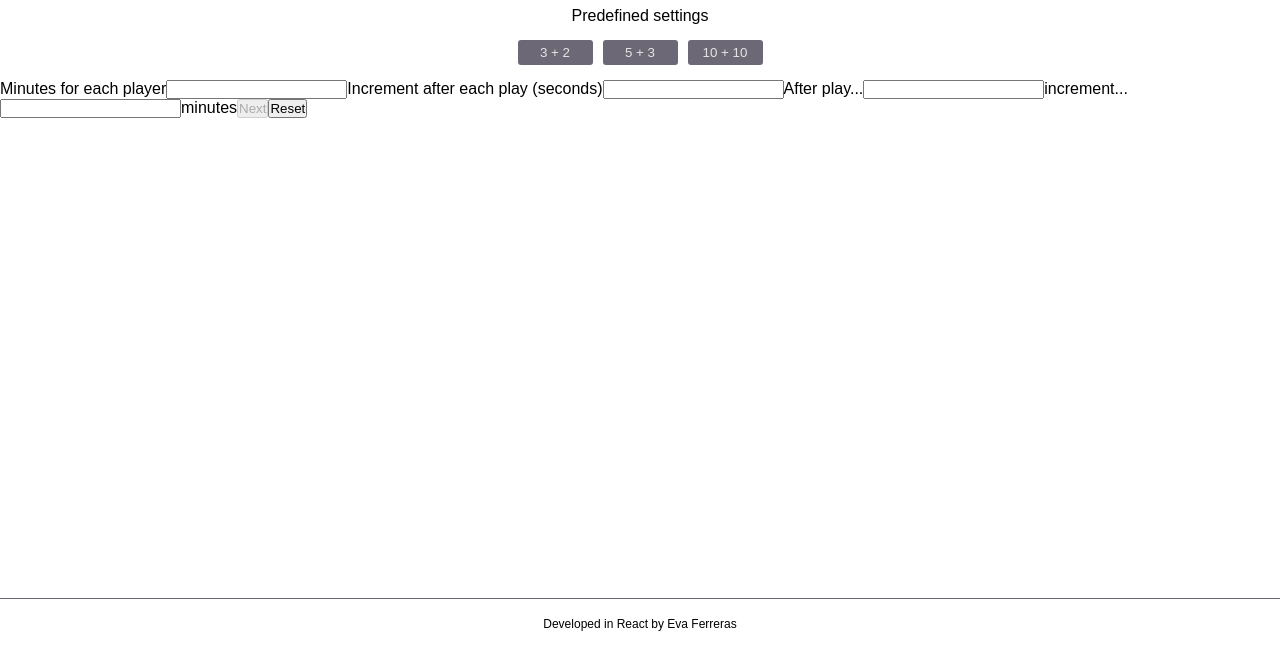
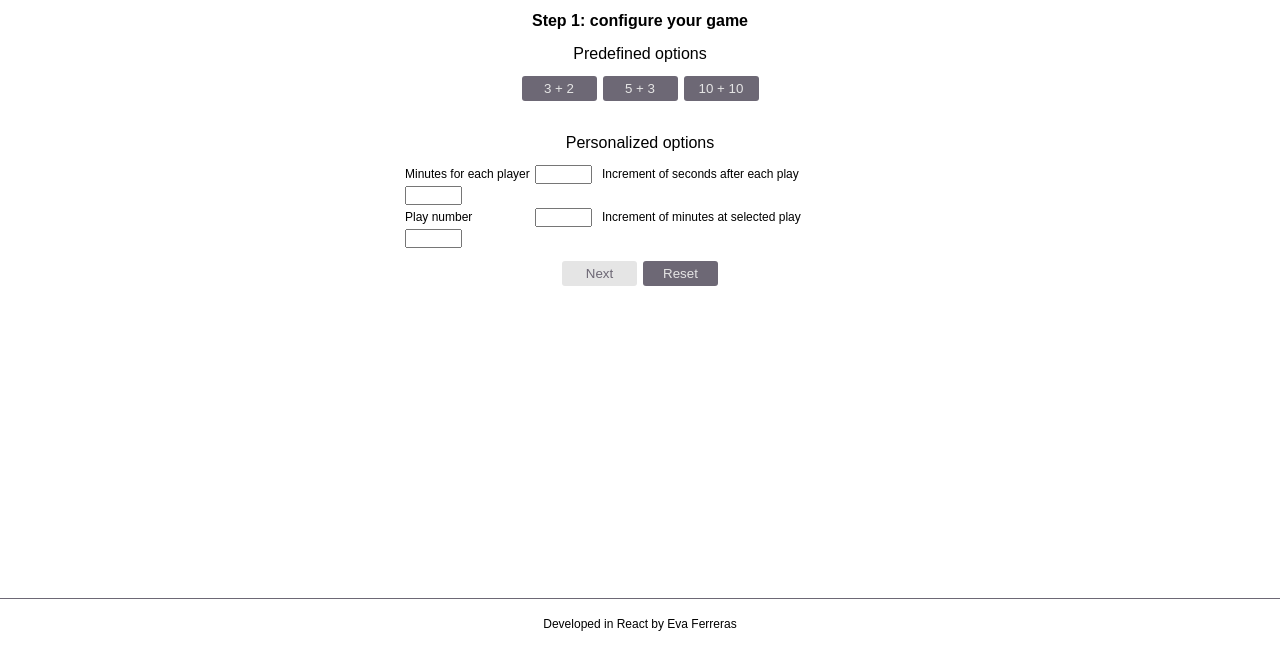
Before and after one commit to evaferrerasbr/chess-clock, a React app: page / in a window 1280 px wide. Shown: the part 151-800 px from the top of the page. Built offline with nearby package versions, Linux system fonts and the light colour scheme.

Commit message:
Add basic desktop styles to landing

```diff
--- a/src/components/Form/InputIncAfterEachPlay.js
+++ b/src/components/Form/InputIncAfterEachPlay.js
@@ -11,12 +11,13 @@ function InputIncAfterEachPlay(props) {
 
   return (
     <>
-      <label htmlFor="incAfterEachPlay">
-        Increment after each play (seconds)
+      <label className="SetupForm__label" htmlFor="incAfterEachPlay">
+        Increment of seconds after each play
       </label>
       <input
+        className="SetupForm__input"
         id="incAfterEachPlay"
-        type="text"
+        type="number"
         name="incAfterEachPlay"
         value={incAfterEachPlay}
         onChange={handleChange}
--- a/src/components/Form/InputIncOfMinutes.js
+++ b/src/components/Form/InputIncOfMinutes.js
@@ -11,15 +11,17 @@ function InputIncOfMinutes(props) {
 
   return (
     <>
-      <label htmlFor="incOfMinutes">increment...</label>
+      <label className="SetupForm__label" htmlFor="incOfMinutes">
+        Increment of minutes at selected play
+      </label>
       <input
+        className="SetupForm__input"
         id="incOfMinutes"
-        type="text"
+        type="number"
         name="incOfMinutes"
         value={incOfMinutes}
         onChange={handleChange}
       />
-      <p className="SetupForm__paragraph">minutes</p>
     </>
   );
 }
--- a/src/components/Form/InputPlayNumber.js
+++ b/src/components/Form/InputPlayNumber.js
@@ -11,10 +11,16 @@ function InputPlayNumber(props) {
 
   return (
     <>
-      <label htmlFor="playNumber">After play...</label>
+      <label
+        className="SetupForm__label SetupForm__label--short"
+        htmlFor="playNumber"
+      >
+        Play number
+      </label>
       <input
+        className="SetupForm__input"
         id="playNumber"
-        type="text"
+        type="number"
         name="playNumber"
         value={playNumber}
         onChange={handleChange}
--- a/src/components/Form/InputTotalMinutes.js
+++ b/src/components/Form/InputTotalMinutes.js
@@ -11,10 +11,16 @@ function InputTotalMinutes(props) {
 
   return (
     <>
-      <label htmlFor="totalMinutes">Minutes for each player</label>
+      <label
+        className="SetupForm__label SetupForm__label--short"
+        htmlFor="totalMinutes"
+      >
+        Minutes for each player
+      </label>
       <input
+        className="SetupForm__input"
         id="totalMinutes"
-        type="text"
+        type="number"
         name="totalMinutes"
         value={totalMinutes}
         onChange={handleChange}
--- a/src/components/Form/SetupForm.js
+++ b/src/components/Form/SetupForm.js
@@ -21,7 +21,10 @@ function SetupForm(props) {
   };
 
   return (
-    <form>
+    <>
+      <h3 className="SetupForm__title">Personalized options</h3>
+      <form className="SetupForm">
+        <div className="SetupForm__wrapper SetupForm__wrapper--up">
           <InputTotalMinutes
             totalMinutes={totalMinutes}
             handleInputChange={handleInputChange}
@@ -30,6 +33,8 @@ function SetupForm(props) {
             incAfterEachPlay={incAfterEachPlay}
             handleInputChange={handleInputChange}
           />
+        </div>
+        <div className="SetupForm__wrapper SetupForm__wrapper--down">
           <InputPlayNumber
             playNumber={playNumber}
             handleInputChange={handleInputChange}
@@ -38,19 +43,33 @@ function SetupForm(props) {
             incOfMinutes={incOfMinutes}
             handleInputChange={handleInputChange}
           />
+        </div>
+        <div className="SetupForm__wrapper--button">
           {isClicked ? (
-        <button type="button">
-          <Link to="/colours">Next</Link>
+            <button className="SetupForm__button" type="button">
+              <Link className="SetupForm__button--link" to="/colours">
+                Next
+              </Link>
             </button>
           ) : (
-        <button type="button" disabled>
+            <button
+              className="SetupForm__button SetupForm__button--disabled"
+              type="button"
+              disabled
+            >
               Next
             </button>
           )}
-      <button type="button" onClick={handleClick}>
+          <button
+            className="SetupForm__button"
+            type="button"
+            onClick={handleClick}
+          >
             Reset
           </button>
+        </div>
       </form>
+    </>
   );
 }
 
--- a/src/components/Landing.js
+++ b/src/components/Landing.js
@@ -1,5 +1,6 @@
 import PredefinedSettings from './PredefinedSettings';
 import SetupForm from './Form/SetupForm';
+import '../stylesheets/Landing.scss';
 
 function Landing(props) {
   const {
@@ -15,6 +16,7 @@ function Landing(props) {
 
   return (
     <>
+      <h2 className="Landing__title">Step 1: configure your game</h2>
       <PredefinedSettings handlePredefinedSettings={handlePredefinedSettings} />
       <SetupForm
         totalMinutes={totalMinutes}
--- a/src/components/PredefinedSettings.js
+++ b/src/components/PredefinedSettings.js
@@ -27,7 +27,7 @@ function PredefinedSettings(props) {
 
   return (
     <section className="PredefinedSettings">
-      <p className="PredefinedSettings__text">Predefined settings</p>
+      <h3 className="PredefinedSettings__title">Predefined options</h3>
       <div className="PredefinedSettings__wrapper">
         <button
           className="PredefinedSettings__button"
--- a/src/stylesheets/App.scss
+++ b/src/stylesheets/App.scss
@@ -2,5 +2,6 @@
   &__title {
     font-size: 1.5rem;
     text-align: center;
+    margin-bottom: 15px;
   }
 }
--- /dev/null
+++ b/src/stylesheets/Landing.scss
@@ -0,0 +1,6 @@
+.Landing {
+  &__title {
+    font-size: 1rem;
+    text-align: center;
+  }
+}
--- a/src/stylesheets/PredefinedSettings.scss
+++ b/src/stylesheets/PredefinedSettings.scss
@@ -1,17 +1,19 @@
 @import './core/variables.scss';
 
 .PredefinedSettings {
-  margin: 10px;
+  margin: 15px auto 30px auto;
   display: flex;
   flex-direction: column;
   align-items: center;
-  &__text {
+  &__title {
+    font-size: 1rem;
     margin-bottom: 10px;
+    font-weight: 100;
   }
   &__button {
     height: 25px;
     width: 75px;
-    margin: 5px;
+    margin: 3px;
     border-radius: 3px;
     border-style: none;
     background-color: $color-dark;
--- a/src/stylesheets/SetupForm.scss
+++ b/src/stylesheets/SetupForm.scss
@@ -1,5 +1,57 @@
+@import './core/variables.scss';
+
 .SetupForm {
-  &__paragraph {
-    display: inline;
+  width: 470px;
+  margin: 0px auto;
+  font-size: 0.75rem;
+  &__title {
+    font-size: 1rem;
+    font-weight: 100;
+    margin-bottom: 10px;
+    text-align: center;
+  }
+  &__label {
+    display: inline-block;
+    width: 210px;
+    margin: 5px 0px;
+    &--short {
+      width: 130px;
+    }
+  }
+  &__input {
+    width: 50px;
+    margin-right: 10px;
+    padding-left: 3px;
+    font-size: 0.6rem;
+    height: 15px;
+    color: $color-font;
+  }
+  &__wrapper {
+    &--down {
+      margin-bottom: 10px;
+    }
+    &--button {
+      display: flex;
+      justify-content: center;
+    }
+  }
+  &__button {
+    margin: 3px;
+    height: 25px;
+    width: 75px;
+    border-radius: 3px;
+    border-style: none;
+    background-color: $color-dark;
+    color: $color-light;
+    cursor: pointer;
+    &--link {
+      text-decoration: none;
+      color: inherit;
+    }
+    &--disabled {
+      background-color: $color-light;
+      color: $color-dark;
+      cursor: default;
+    }
   }
 }
```
Lines whose indentation alone changed are shown as unchanged.
